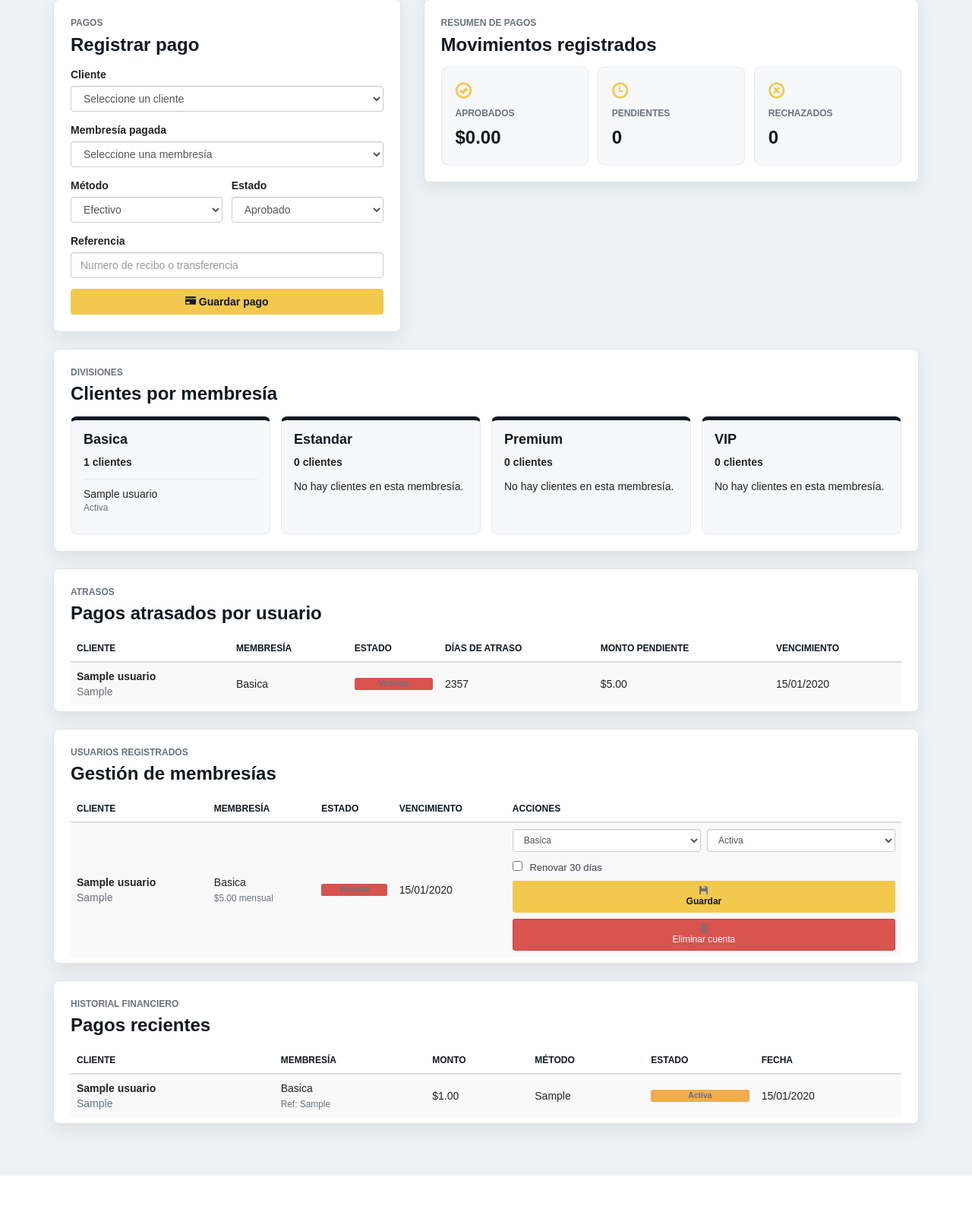
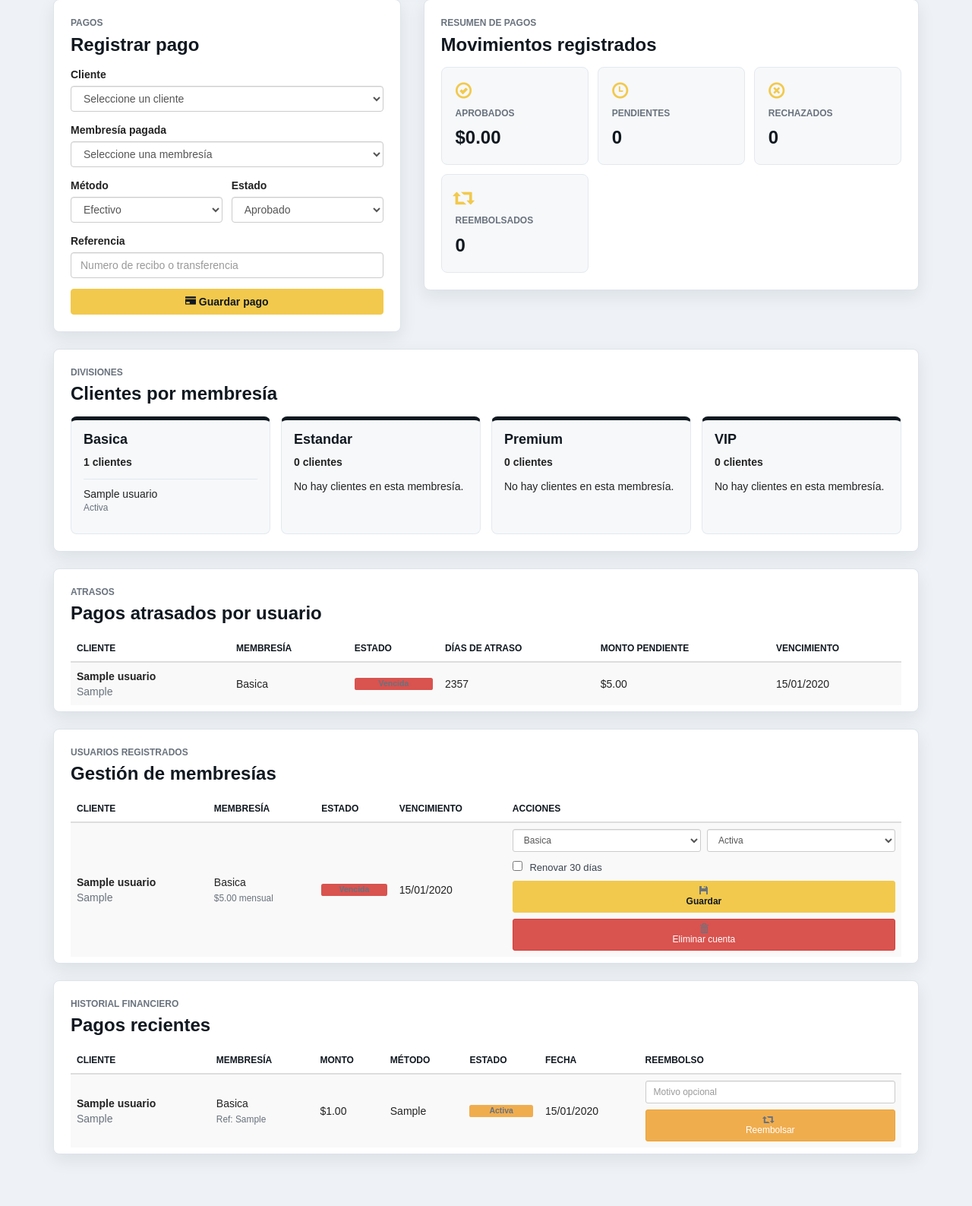
Before and after one commit to abrahan24-byte/Gym_powerfit.github.io, a PHP site: page /admin/ in a window 1280 px wide. Shown: the part 460-2047 px from the top of the page at 76% size. Before the commit the page ends 2007 px from the top, so only its background shows below. Run offline with PHP 8.4, Linux system fonts and the light colour scheme; the visitor is signed in with stand-in values (Sample User, id 1); data comes from the database, SQL or seed files in the repository; tables that the repository leaves empty hold one stand-in row (values such as "Sample post"); some libraries are stand-ins or nearby versions.

Commit message:
Agregar reembolsos administrativos

```diff
--- a/SQLQuery gym (5).sql
+++ b/SQLQuery gym (5).sql
@@ -49,6 +49,8 @@ CREATE TABLE IF NOT EXISTS pagos (
   tipo_pago VARCHAR(30) DEFAULT 'manual',
   tarjeta_ultimos4 VARCHAR(4) DEFAULT NULL,
   titular_tarjeta VARCHAR(100) DEFAULT NULL,
+  motivo_reembolso VARCHAR(255) DEFAULT NULL,
+  fecha_reembolso DATETIME DEFAULT NULL,
   fecha_pago TIMESTAMP DEFAULT CURRENT_TIMESTAMP,
   CONSTRAINT fk_pagos_usuarios
     FOREIGN KEY (usuario_id) REFERENCES usuarios(id)
--- a/admin/index.php
+++ b/admin/index.php
@@ -43,7 +43,7 @@ function obtenerUsuarios($conexion) {
 
 function obtenerPagos($conexion) {
     return $conexion->query(
-        "SELECT p.id, p.monto, p.metodo, p.estado, p.referencia, p.fecha_pago,
+        "SELECT p.id, p.monto, p.metodo, p.estado, p.referencia, p.motivo_reembolso, p.fecha_reembolso, p.fecha_pago,
                 u.nombre AS usuario, u.correo,
                 m.nombre AS membresia
          FROM pagos p
@@ -58,14 +58,16 @@ function obtenerResumenPagos($conexion) {
     $resumen = array(
         "aprobados" => 0,
         "pendientes" => 0,
-        "rechazados" => 0
+        "rechazados" => 0,
+        "reembolsados" => 0
     );
 
     $consulta = $conexion->query(
         "SELECT
             COALESCE(SUM(CASE WHEN estado = 'aprobado' THEN monto ELSE 0 END), 0) AS aprobados,
             SUM(CASE WHEN estado = 'pendiente' THEN 1 ELSE 0 END) AS pendientes,
-            SUM(CASE WHEN estado = 'rechazado' THEN 1 ELSE 0 END) AS rechazados
+            SUM(CASE WHEN estado = 'rechazado' THEN 1 ELSE 0 END) AS rechazados,
+            SUM(CASE WHEN estado = 'reembolsado' THEN 1 ELSE 0 END) AS reembolsados
          FROM pagos"
     );
     $fila = $consulta->fetch();
@@ -74,6 +76,7 @@ function obtenerResumenPagos($conexion) {
         $resumen["aprobados"] = (float) $fila["aprobados"];
         $resumen["pendientes"] = (int) $fila["pendientes"];
         $resumen["rechazados"] = (int) $fila["rechazados"];
+        $resumen["reembolsados"] = (int) $fila["reembolsados"];
     }
 
     return $resumen;
@@ -82,6 +85,18 @@ function obtenerResumenPagos($conexion) {
 function obtenerMembresiaPorId($conexion, $membresiaId) {
     $consulta = $conexion->prepare("SELECT id, precio FROM membresias WHERE id = :id LIMIT 1");
     $consulta->execute(array(":id" => $membresiaId));
+
+    return $consulta->fetch();
+}
+
+function obtenerPagoPorId($conexion, $pagoId) {
+    $consulta = $conexion->prepare(
+        "SELECT id, estado
+         FROM pagos
+         WHERE id = :id
+         LIMIT 1"
+    );
+    $consulta->execute(array(":id" => $pagoId));
 
     return $consulta->fetch();
 }
@@ -158,6 +173,10 @@ function etiquetaPago($estado) {
         return "danger";
     }
 
+    if ($estado === "reembolsado") {
+        return "info";
+    }
+
     return "warning";
 }
 
@@ -227,6 +246,39 @@ try {
                 $consulta->execute(array(":id" => $usuarioId));
 
                 $mensaje = "Usuario eliminado correctamente.";
+                $tipoMensaje = "success";
+            }
+        }
+    }
+
+    if (!empty($_SESSION["admin_auth"]) && $formularioEnviado && isset($_POST["reembolsar_pago"])) {
+        if (!isset($_POST["csrf_token"]) || !hash_equals($csrfToken, $_POST["csrf_token"])) {
+            $mensaje = "La sesion expiro. Recargue la pagina e intente de nuevo.";
+        } else {
+            $pagoId = isset($_POST["pago_id"]) ? (int) $_POST["pago_id"] : 0;
+            $motivoReembolso = isset($_POST["motivo_reembolso"]) ? trim($_POST["motivo_reembolso"]) : "";
+            $pago = obtenerPagoPorId($conexion, $pagoId);
+
+            if ($pagoId <= 0 || !$pago) {
+                $mensaje = "Seleccione un pago valido para reembolsar.";
+            } elseif ($pago["estado"] === "reembolsado") {
+                $mensaje = "Ese pago ya fue marcado como reembolsado.";
+            } elseif (strlen($motivoReembolso) > 255) {
+                $mensaje = "El motivo del reembolso es demasiado largo.";
+            } else {
+                $consulta = $conexion->prepare(
+                    "UPDATE pagos
+                     SET estado = 'reembolsado',
+                         motivo_reembolso = :motivo,
+                         fecha_reembolso = NOW()
+                     WHERE id = :id"
+                );
+                $consulta->execute(array(
+                    ":motivo" => $motivoReembolso !== "" ? $motivoReembolso : "Reembolso administrativo",
+                    ":id" => $pagoId
+                ));
+
+                $mensaje = "Pago marcado como reembolsado correctamente.";
                 $tipoMensaje = "success";
             }
         }
@@ -561,6 +613,11 @@ $adminAutenticado = !empty($_SESSION["admin_auth"]);
                     <p>Rechazados</p>
                     <strong><?php echo escapar($resumenPagos["rechazados"]); ?></strong>
                   </div>
+                  <div>
+                    <span class="glyphicon glyphicon-retweet" aria-hidden="true"></span>
+                    <p>Reembolsados</p>
+                    <strong><?php echo escapar($resumenPagos["reembolsados"]); ?></strong>
+                  </div>
                 </div>
               </article>
             </div>
@@ -750,12 +807,13 @@ $adminAutenticado = !empty($_SESSION["admin_auth"]);
                     <th>M&eacute;todo</th>
                     <th>Estado</th>
                     <th>Fecha</th>
+                    <th>Reembolso</th>
                   </tr>
                 </thead>
                 <tbody>
                   <?php if (count($pagos) === 0) : ?>
                     <tr>
-                      <td colspan="6" class="text-center">Todav&iacute;a no hay pagos registrados.</td>
+                      <td colspan="7" class="text-center">Todav&iacute;a no hay pagos registrados.</td>
                     </tr>
                   <?php endif; ?>
 
@@ -775,6 +833,26 @@ $adminAutenticado = !empty($_SESSION["admin_auth"]);
                       <td><?php echo escapar(ucfirst($pago["metodo"])); ?></td>
                       <td><span class="label label-<?php echo escapar(etiquetaPago($pago["estado"])); ?>"><?php echo escapar(ucfirst($pago["estado"])); ?></span></td>
                       <td><?php echo escapar(fechaAdmin($pago["fecha_pago"])); ?></td>
+                      <td>
+                        <?php if ($pago["estado"] === "reembolsado") : ?>
+                          <strong>Reembolsado</strong>
+                          <span><?php echo escapar(fechaAdmin($pago["fecha_reembolso"])); ?></span>
+                          <?php if ($pago["motivo_reembolso"]) : ?>
+                            <small><?php echo escapar($pago["motivo_reembolso"]); ?></small>
+                          <?php endif; ?>
+                        <?php else : ?>
+                          <form action="index.php" method="POST" class="refund-form" onsubmit="return confirm('Marcar este pago como reembolsado?');">
+                            <input type="hidden" name="csrf_token" value="<?php echo escapar($csrfToken); ?>">
+                            <input type="hidden" name="reembolsar_pago" value="1">
+                            <input type="hidden" name="pago_id" value="<?php echo escapar($pago["id"]); ?>">
+                            <input name="motivo_reembolso" type="text" maxlength="255" class="form-control input-sm" placeholder="Motivo opcional">
+                            <button type="submit" class="btn btn-warning btn-sm btn-block">
+                              <span class="glyphicon glyphicon-retweet" aria-hidden="true"></span>
+                              Reembolsar
+                            </button>
+                          </form>
+                        <?php endif; ?>
+                      </td>
                     </tr>
                   <?php endforeach; ?>
                 </tbody>
--- a/config/database.php
+++ b/config/database.php
@@ -52,6 +52,8 @@ function prepararBaseDatos($conexion) {
             tipo_pago VARCHAR(30) DEFAULT 'manual',
             tarjeta_ultimos4 VARCHAR(4) DEFAULT NULL,
             titular_tarjeta VARCHAR(100) DEFAULT NULL,
+            motivo_reembolso VARCHAR(255) DEFAULT NULL,
+            fecha_reembolso DATETIME DEFAULT NULL,
             fecha_pago TIMESTAMP DEFAULT CURRENT_TIMESTAMP,
             CONSTRAINT fk_pagos_usuarios
                 FOREIGN KEY (usuario_id) REFERENCES usuarios(id)
@@ -110,6 +112,16 @@ function prepararBaseDatos($conexion) {
         $conexion->exec("ALTER TABLE pagos ADD titular_tarjeta VARCHAR(100) DEFAULT NULL AFTER tarjeta_ultimos4");
     }
 
+    $columnaMotivoReembolso = $conexion->query("SHOW COLUMNS FROM pagos LIKE 'motivo_reembolso'")->fetch();
+    if (!$columnaMotivoReembolso) {
+        $conexion->exec("ALTER TABLE pagos ADD motivo_reembolso VARCHAR(255) DEFAULT NULL AFTER titular_tarjeta");
+    }
+
+    $columnaFechaReembolso = $conexion->query("SHOW COLUMNS FROM pagos LIKE 'fecha_reembolso'")->fetch();
+    if (!$columnaFechaReembolso) {
+        $conexion->exec("ALTER TABLE pagos ADD fecha_reembolso DATETIME DEFAULT NULL AFTER motivo_reembolso");
+    }
+
     try {
         $conexion->exec("ALTER TABLE usuarios MODIFY correo VARCHAR(255) NOT NULL");
     } catch (Exception $e) {
--- a/css/stilo.css
+++ b/css/stilo.css
@@ -980,6 +980,16 @@ body.menu-is-fixed {
   min-width: 330px;
 }
 
+.refund-form {
+  display: grid;
+  gap: 8px;
+  min-width: 210px;
+}
+
+.refund-form .btn .glyphicon {
+  margin-right: 5px;
+}
+
 /* Pie de pagina */
 footer {
   color: #fff;
--- a/dashboard/index.php
+++ b/dashboard/index.php
@@ -73,6 +73,10 @@ function etiquetaPago($estado) {
 
     if ($estado === "rechazado") {
         return "danger";
+    }
+
+    if ($estado === "reembolsado") {
+        return "info";
     }
 
     return "warning";
--- a/database/powerfit_gym.sql
+++ b/database/powerfit_gym.sql
@@ -49,6 +49,8 @@ CREATE TABLE IF NOT EXISTS pagos (
   tipo_pago VARCHAR(30) DEFAULT 'manual',
   tarjeta_ultimos4 VARCHAR(4) DEFAULT NULL,
   titular_tarjeta VARCHAR(100) DEFAULT NULL,
+  motivo_reembolso VARCHAR(255) DEFAULT NULL,
+  fecha_reembolso DATETIME DEFAULT NULL,
   fecha_pago TIMESTAMP DEFAULT CURRENT_TIMESTAMP,
   CONSTRAINT fk_pagos_usuarios
     FOREIGN KEY (usuario_id) REFERENCES usuarios(id)
```
